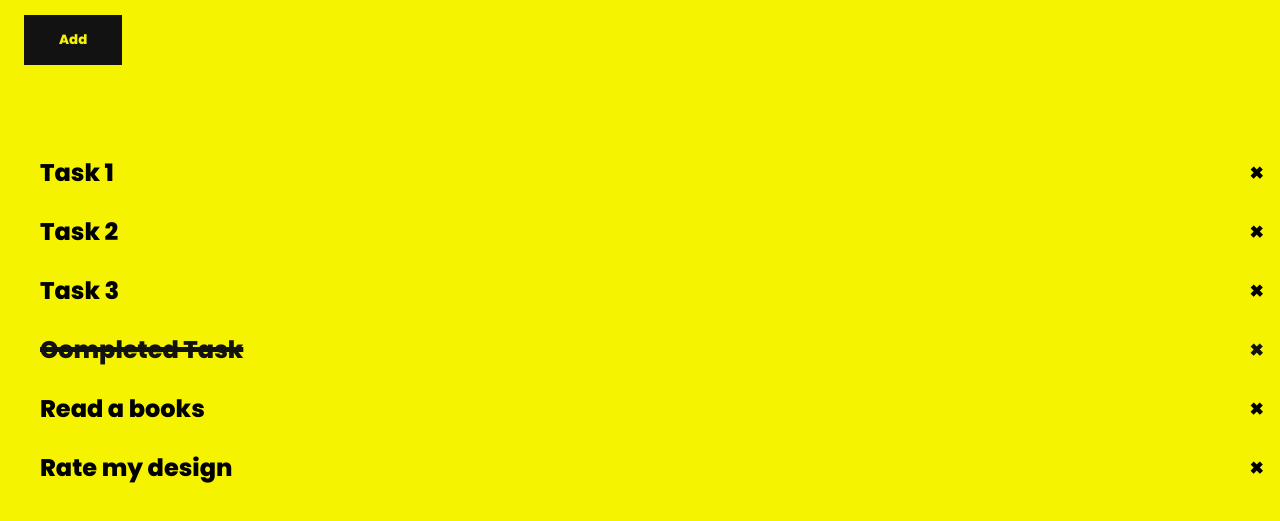
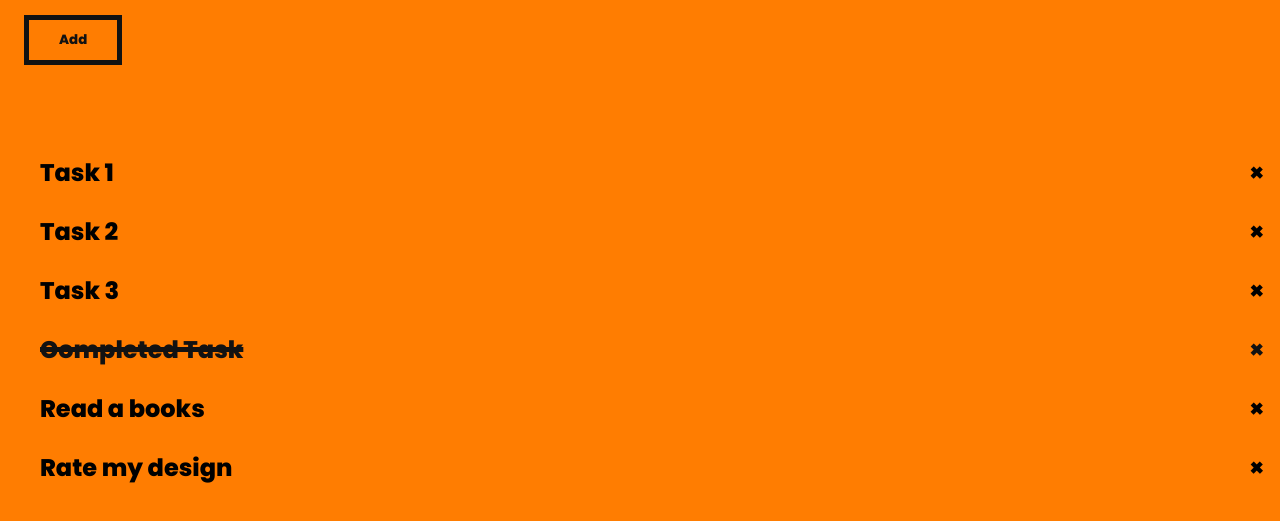
Before and after one commit to fewprojects/letsdoit, a plain HTML site: page index.html in a window 1280 px wide. Shown: the part 269-790 px from the top of the page. Drawn offline with Linux system fonts and the light colour scheme.

Commit message:
Change background Color with reloading

```diff
--- a/index.html
+++ b/index.html
@@ -11,7 +11,6 @@
 
     font-family: 'Raleway', sans-serif; */
         body {
-            background-color: #F6F300;
             min-width: 200px;
         }
 
@@ -47,7 +46,7 @@
 
         /* Darker background-color on hover */
         ul li:hover {
-            background: #bdba00;
+            background-color: rgb(255, 255, 255,0.7);
         }
 
         /* When clicked on, add a background color and strike out text */
@@ -126,8 +125,8 @@
             border: 5px solid #121212;
             font-family: 'Poppins', sans-serif;
             font-weight: 800;
-            background: #121212;
-            color: #F6F300;
+            background: transparent;
+            color: #121212;
             float: left;
             text-align: center;
             cursor: pointer;
@@ -136,15 +135,11 @@
         }
 
         .addBtn:hover {
-            background-color: transparent;
-            color: #121212;
             transition: 300ms ease-in-out;
         }
 
         .addBtn:focus {
-            outline: none;
-            background-color: transparent;
-            color: #121212;
+
             transition: 300ms ease-in-out;
         }
     </style>
@@ -252,7 +247,15 @@
             }
         });
     </script>
+    <script>
+        var colors = ['#F6F300', '#71F99C', '#FF7D01', '#16a596', '#a05344', '#bc6ff1'];
 
+        var changeBackground = function () {
+            document.body.style.background = colors[Math.floor(Math.random() * colors.length)];
+        };
+
+        changeBackground();
+    </script>
 </body>
 
 </html>
```
